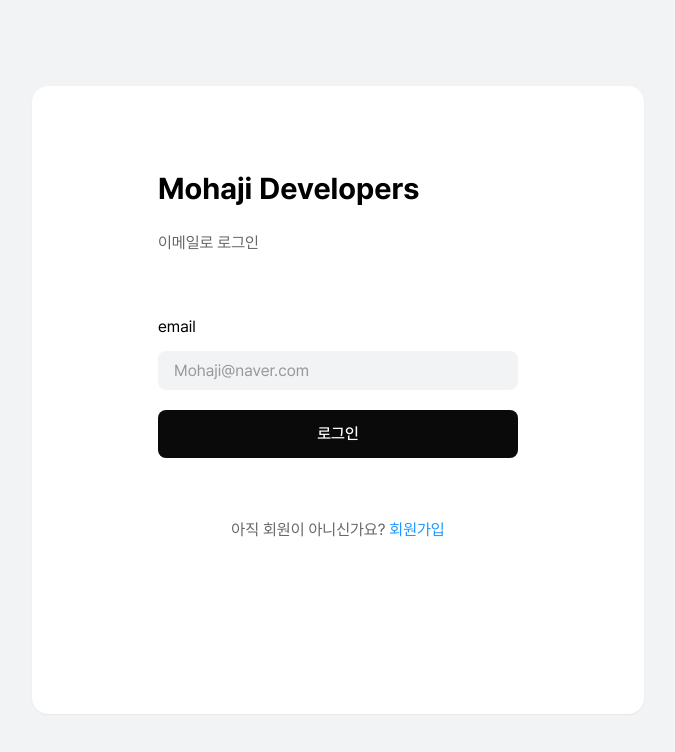
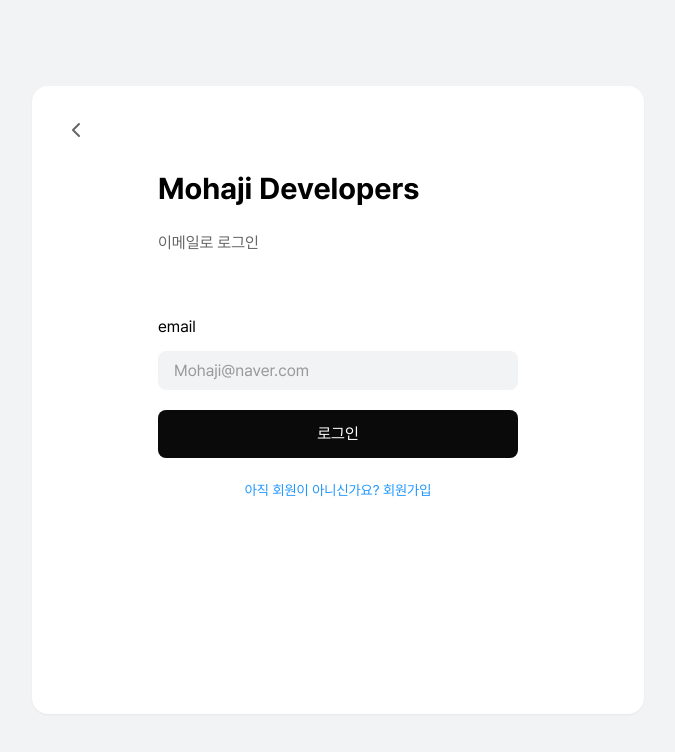
Before and after one commit to mohajistudio/mohajistudio-developers-FE, a Next.js app: page /login in a window 1280 px wide. Shown: the top 752 px of the page, without its empty margins (302-977 px from the left). Built offline with nearby package versions, Linux system fonts and the light colour scheme; no server answers.

Commit message:
feat: 로그인 기능 구현
- 로그인 페이지 컴포넌트 구현
- 로그인 API 연동 (이메일 체크, 비밀번호 인증)
- 로그인 상태 관리 및 토큰 처리

```diff
--- /dev/null
+++ b/src/apis/auth/login.ts
@@ -0,0 +1,53 @@
+import axios from 'axios';
+import { instance } from '../instance';
+import type { ApiError, LoginRequest, LoginResponse } from '@/types/auth';
+
+// 이메일 상태 체크
+export const checkLoginStatus = async (email: string) => {
+  try {
+    const response = await instance.get<void>('/auth/register/status', {
+      params: { email },
+    });
+
+    // console.log('[이메일 체크 성공]', { email });
+    return response.data;
+  } catch (error) {
+    // console.error('[이메일 체크 실패]', { error });
+    if (axios.isAxiosError(error) && error.response?.data) {
+      throw error.response.data as ApiError;
+    }
+    throw error;
+  }
+};
+
+// 로그인
+export const login = async ({ email, password }: LoginRequest) => {
+  try {
+    // console.log('[로그인 요청 데이터]', {
+    //   email,
+    //   password,
+    //   requestURL: '/auth/login',
+    //   headers: {
+    //     'Content-Type': 'application/json',
+    //   },
+    // });
+
+    const response = await instance.post<LoginResponse>('/auth/login', {
+      email,
+      password,
+    });
+
+    // console.log('[로그인 성공]', response.data);
+    return response.data;
+  } catch (error) {
+    // console.error('[로그인 실패]', {
+    //   error,
+    //   response: axios.isAxiosError(error) ? error.response?.data : null,
+    //   status: axios.isAxiosError(error) ? error.response?.status : null,
+    // });
+    if (axios.isAxiosError(error) && error.response?.data) {
+      throw error.response.data as ApiError;
+    }
+    throw error;
+  }
+};
--- a/src/app/(auth)/login/page.tsx
+++ b/src/app/(auth)/login/page.tsx
@@ -5,31 +5,62 @@
 import Link from 'next/link';
 import { useRouter } from 'next/navigation';
 import { FormEvent, useState } from 'react';
+import { getAuthErrorMessage } from '@/utils/handle-error';
+import { checkLoginStatus, login } from '@/apis/auth/login';
+import type { ApiError } from '@/types/auth';
+import { ChevronLeft } from 'lucide-react';
 
 export default function LoginPage() {
   const router = useRouter();
   const [email, setEmail] = useState('');
+  const [error, setError] = useState('');
+  const [isLoading, setIsLoading] = useState(false);
 
-  const handleSubmit = (e: FormEvent<HTMLFormElement>) => {
+  const handleSubmit = async (e: FormEvent<HTMLFormElement>) => {
     e.preventDefault();
-    // TODO: 로그인 로직 구현
-    if (email) {
-      localStorage.setItem('loginEmail', 'email');
-      router.push(`/login/password?email=${encodeURIComponent(email)}`);
+    setError('');
+    setIsLoading(true);
+
+    try {
+      // 이메일 상태 체크
+      await checkLoginStatus(email);
+
+      // 이메일 임시 저장
+      localStorage.setItem('tempEmail', email);
+
+      // 비밀번호 입력 페이지 이동
+      router.push('/login/password');
+    } catch (error) {
+      if ('code' in (error as any)) {
+        setError(getAuthErrorMessage(error as ApiError));
+      } else {
+        setError('로그인에 실패했습니다. 잠시 후 다시 시도해주세요.');
+      }
+    } finally {
+      setIsLoading(false);
     }
   };
 
   return (
+    <div className="relative w-full">
+      <button
+        onClick={() => router.back()}
+        className="absolute -top-12 -left-12"
+        aria-label="뒤로 가기"
+      >
+        <ChevronLeft className="h-6 w-6 text-[#666666] hover:text-[#4D4D4D]" />
+      </button>
+
       <div className="w-full max-w-[360px] mx-auto">
-      {/* 헤더 영역 */}
         <div className="space-y-[20px] mb-[60px]">
           <h1 className="text-[30px] font-bold text-left">Mohaji Developers</h1>
-        <p className="text-[16px] text-[#666666] text-left">이메일로 로그인</p>
+          <p className="text-[16px] text-[#666666] text-left">
+            이메일로 로그인
+          </p>
         </div>
 
-      {/* 폼 영역 */}
-      <form onSubmit={handleSubmit}>
-        <div className="mb-5">
+        <form onSubmit={handleSubmit} className="space-y-5">
+          <div>
             <label className="block text-[16px] text-black mb-3">email</label>
             <Input
               type="email"
@@ -37,21 +68,33 @@
               value={email}
               onChange={(e) => setEmail(e.target.value)}
               required
+              disabled={isLoading}
+              className={error ? 'border-[#FF3D5E]' : ''}
             />
           </div>
 
-        <Button className="w-full h-[48px] mb-[60px]" type="submit">
-          로그인
-        </Button>
+          {error && <p className="text-[14px] text-[#FF3D5E] pt-1">{error}</p>}
 
-        {/* 회원가입 링크 */}
-        <div className="text-center text-[16px]">
-          <span className="text-[#666666]">아직 회원이 아니신가요? </span>
-          <Link href="/signup" className="text-[#1E96FF]">
-            회원가입
-          </Link>
+          <button
+            type="submit"
+            className={`w-full h-[48px] bg-[#0A0A0A] text-white rounded-lg hover:opacity-90 disabled:opacity-50 disabled:cursor-not-allowed ${
+              error ? 'mt-3' : 'mt-5'
+            }`}
+            disabled={isLoading}
+          >
+            {isLoading ? '처리중...' : '로그인'}
+          </button>
+        </form>
+
+        <div className="mt-5 text-center">
+          <button
+            onClick={() => router.push('/signup')}
+            className="text-[#1E96FF] text-[14px] hover:underline"
+          >
+            아직 회원이 아니신가요? 회원가입
+          </button>
         </div>
-      </form>
+      </div>
     </div>
   );
 }
--- a/src/app/(auth)/login/password/page.tsx
+++ b/src/app/(auth)/login/password/page.tsx
@@ -2,28 +2,59 @@
 
 import { ChevronLeft } from 'lucide-react';
 import { PasswordInput } from '@/components/ui/Input/PasswordInput';
-import Link from 'next/link';
-import { useRouter, useSearchParams } from 'next/navigation';
-import { FormEvent, useState } from 'react';
+import { DisabledInput } from '@/components/ui/Input/DisabledInput';
+import { useRouter } from 'next/navigation';
+import { FormEvent, useState, useEffect } from 'react';
+import { login } from '@/apis/auth/login';
+import { getAuthErrorMessage } from '@/utils/handle-error';
+import type { ApiError } from '@/types/auth';
 
 export default function LoginPasswordPage() {
   const router = useRouter();
-  const searchParams = useSearchParams();
-  const email = searchParams.get('email');
+  const [email, setEmail] = useState('');
   const [password, setPassword] = useState('');
+  const [error, setError] = useState('');
+  const [isLoading, setIsLoading] = useState(false);
 
-  const handleSubmit = (e: FormEvent<HTMLFormElement>) => {
+  useEffect(() => {
+    const storedEmail = localStorage.getItem('tempEmail');
+    if (!storedEmail) {
+      router.push('/login');
+      return;
+    }
+    setEmail(storedEmail);
+  }, [router]);
+
+  const handleSubmit = async (e: FormEvent<HTMLFormElement>) => {
     e.preventDefault();
-    // TODO: 로그인 로직 구현
-    if (password) {
-      localStorage.setItem('isLoggedIn', 'true');
+    setError('');
+    setIsLoading(true);
+
+    try {
+      const response = await login({ email, password });
+
+      // 토큰 저장
+      localStorage.setItem('accessToken', response.accessToken);
+      localStorage.setItem('refreshToken', response.refreshToken);
+
+      // 임시 데이터 삭제
+      localStorage.removeItem('tempEmail');
+
+      // 홈으로 이동
       router.push('/');
+    } catch (error) {
+      if ('code' in (error as any)) {
+        setError(getAuthErrorMessage(error as ApiError));
+      } else {
+        setError('로그인에 실패했습니다. 잠시 후 다시 시도해주세요.');
+      }
+    } finally {
+      setIsLoading(false);
     }
   };
 
   return (
     <div className="relative w-full">
-      {/* 백버튼을 absolute로 좌측 상단에 배치 */}
       <button
         onClick={() => router.back()}
         className="absolute -top-12 -left-12"
@@ -33,43 +64,59 @@
       </button>
 
       <div className="w-full max-w-[360px] mx-auto">
-        {/* 헤더 영역 */}
         <div className="space-y-[20px] mb-[60px]">
           <h1 className="text-[30px] font-bold text-left">Mohaji Developers</h1>
           <p className="text-[16px] text-[#666666] text-left">
-            비밀번호를 입력하세요
+            비밀번호로 입력
           </p>
         </div>
 
-        {/* 폼 영역 */}
-        <form onSubmit={handleSubmit}>
-          <div className="mb-5">
+        <form onSubmit={handleSubmit} className="space-y-5">
+          <div>
+            <label className="block text-[16px] text-[#666666] mb-3">
+              email
+            </label>
+            <DisabledInput value={email} />
+          </div>
+
+          <div>
             <label className="block text-[16px] text-black mb-3">
               password
             </label>
             <PasswordInput
-              placeholder="비밀번호를 입력하세요"
               value={password}
               onChange={(e) => setPassword(e.target.value)}
               required
+              disabled={isLoading}
+              className={error ? 'border-[#FF3D5E]' : ''}
+              autoComplete="new-password"
             />
           </div>
 
+          {error && <p className="text-[14px] text-[#FF3D5E] pt-2">{error}</p>}
+
           <button
             type="submit"
-            className="w-full h-[48px] bg-[#0A0A0A] text-white rounded-lg hover:opacity-90 mb-[60px]"
+            className={`w-full h-[48px] bg-[#0A0A0A] text-white rounded-lg hover:opacity-90 disabled:opacity-50 disabled:cursor-not-allowed ${
+              error ? 'mt-3' : 'mt-5'
+            }`}
+            disabled={isLoading}
           >
-            로그인
+            {isLoading ? '처리중...' : '로그인'}
           </button>
+        </form>
 
-          {/* 회원가입 링크 */}
-          <div className="text-center text-[16px]">
-            <span className="text-[#666666]">비밀번호를 잊으셨나요? </span>
-            <Link href="/password/reset" className="text-[#1E96FF]">
-              비밀번호 찾기
-            </Link>
-          </div>
-        </form>
+        <div className="mt-5 text-center">
+          <button
+            onClick={() => {
+              // TODO: 비밀번호 찾기 페이지로 이동
+              alert('준비 중인 기능입니다.');
+            }}
+            className="text-[#1E96FF] text-[14px] hover:underline"
+          >
+            비밀번호를 잃으셨나요?
+          </button>
+        </div>
       </div>
     </div>
   );
--- a/src/app/(auth)/signup/password/page.tsx
+++ b/src/app/(auth)/signup/password/page.tsx
@@ -40,8 +40,7 @@
 
       await setPassword(password, accessToken);
 
-      // 회원가입 완료 후 로그인 페이지로 이동
-      router.push('/login');
+      router.push('/signup/nickname');
     } catch (error) {
       if ('code' in (error as any)) {
         setError(getAuthErrorMessage(error as ApiError));
--- a/src/utils/handle-error.ts
+++ b/src/utils/handle-error.ts
@@ -29,6 +29,24 @@
     case AUTH_ERROR_CODES.NICKNAME_ALREADY_SET:
       return '이미 닉네임이 설정되어 있습니다.';
 
+    case AUTH_ERROR_CODES.PASSWORD_NOT_SET:
+      return '비밀번호 설정이 필요합니다.';
+
+    case AUTH_ERROR_CODES.NICKNAME_NOT_SET:
+      return '닉네임 설정이 필요합니다.';
+
+    case AUTH_ERROR_CODES.INVALID_TOKEN:
+      return '유효하지 않은 토큰입니다.';
+
+    case AUTH_ERROR_CODES.MISSING_PARAMETER:
+      return '필수 정보가 누락되었습니다.';
+
+    case AUTH_ERROR_CODES.PASSWORD_NOT_SET:
+      return '설정되지 않은 비밀번호입니다.';
+
+    case AUTH_ERROR_CODES.NICKNAME_NOT_SET:
+      return '설정되지 않은 닉네임입니다.';
+
     default:
       return error.message;
   }
```
Also changed, not shown: src/types/auth.ts (+23 -1 lines). Lines whose indentation alone changed are shown as unchanged.
